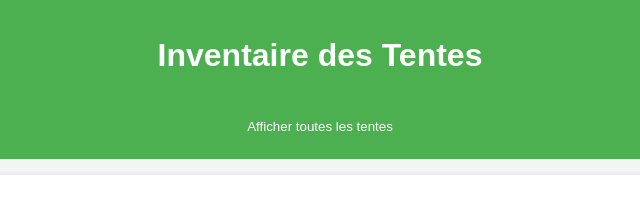
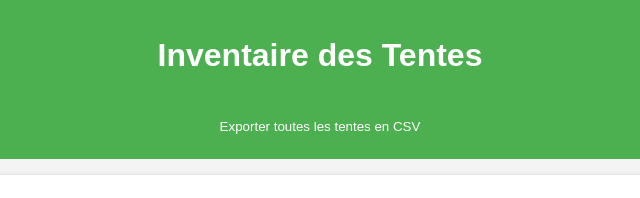
Before and after one commit to gajulan62/tentes-publique, a plain HTML site: page index.html in a window 1280 px wide. Shown: the top 198 px of the page, 320-960 px from the left. Drawn offline with Linux system fonts and the light colour scheme.

Commit message:
ligne 70 Exporter toutes les tentes en CSV

```diff
--- a/index.html
+++ b/index.html
@@ -67,7 +67,7 @@
 <body>
   <header>
     <h1>Inventaire des Tentes</h1>
-    <button onclick="ouvrirOngletInventaire()">Afficher toutes les tentes</button>
+    <button onclick="ouvrirOngletInventaire()">Exporter toutes les tentes en CSV </button>
   </header>
   <div class="container">
     <form class="form-section" onsubmit="event.preventDefault(); ajouterTente();">
```
